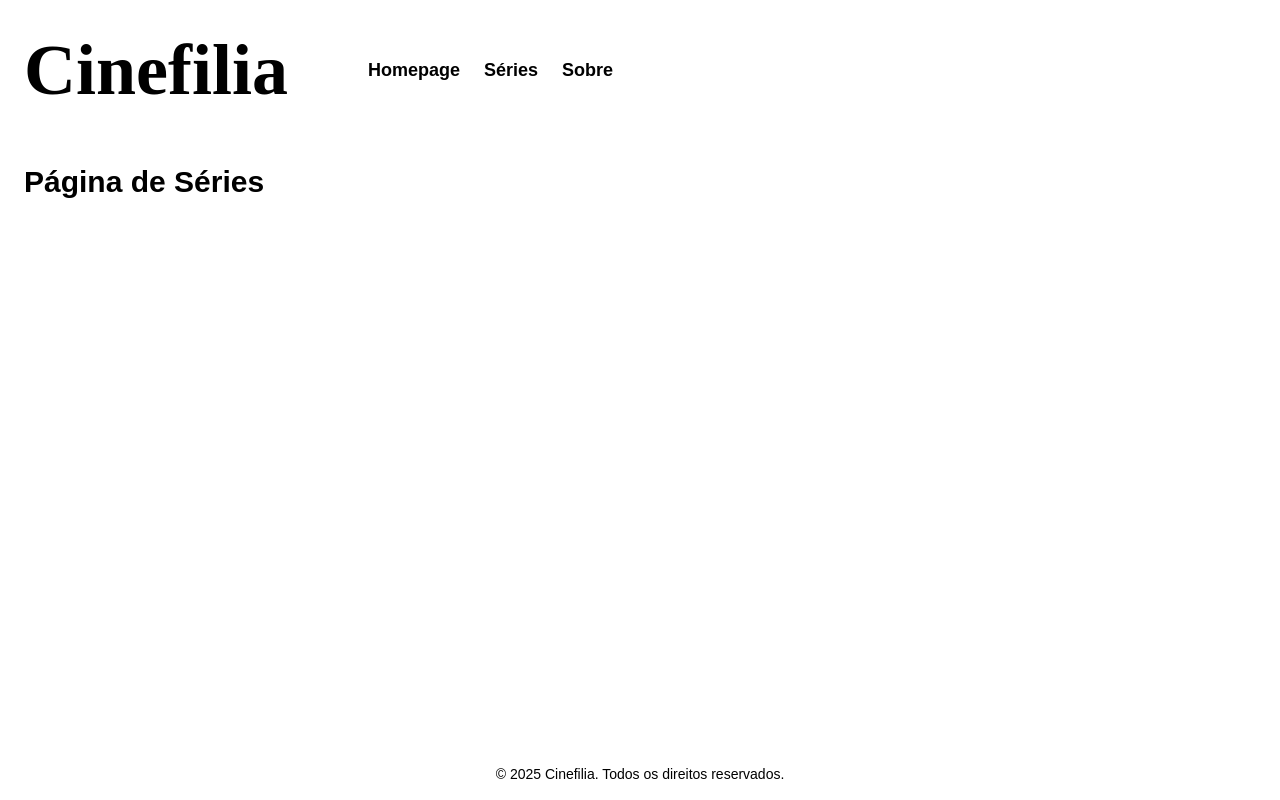
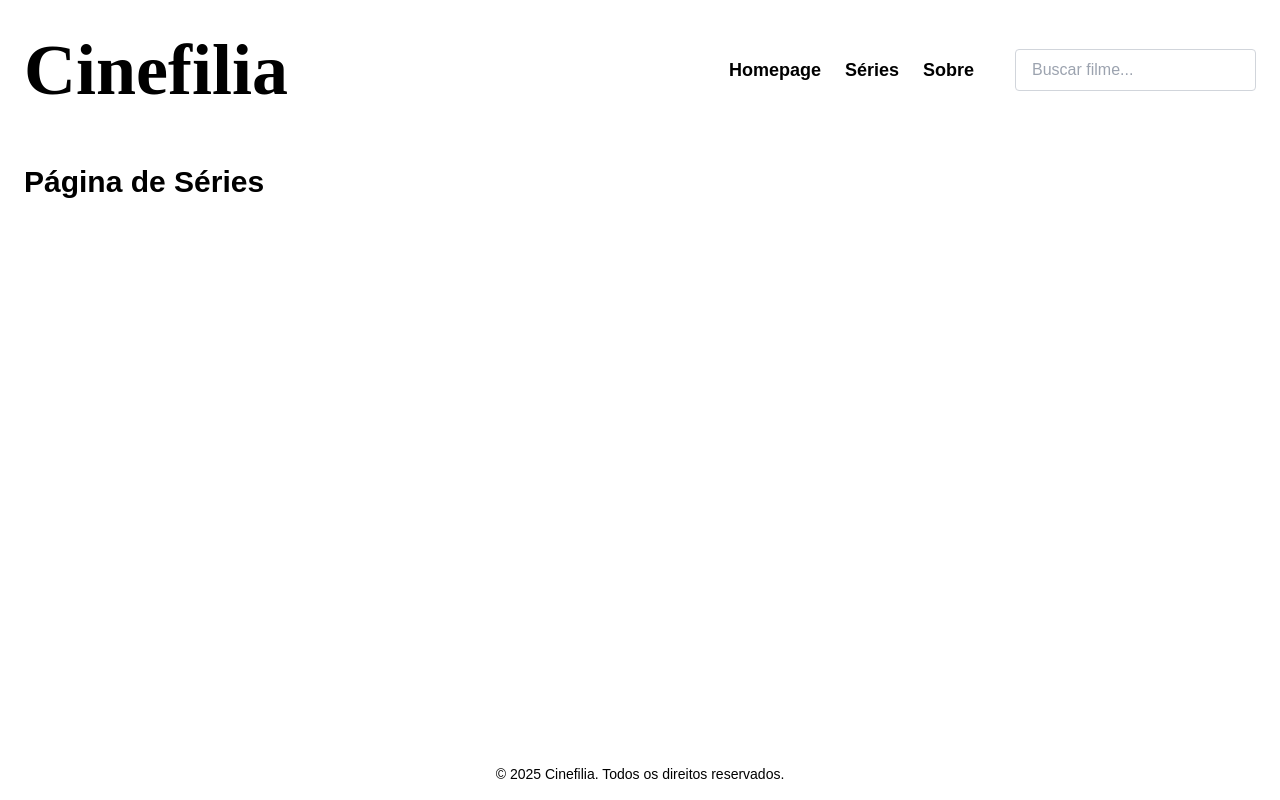
Before and after one commit to loulima/movie-grid, a Next.js app: page /series in a window 1280 px wide. Built offline with nearby package versions, Linux system fonts and the light colour scheme; no server answers.

Commit message:
feat: cria barra de busca

```diff
--- a/src/app/components/Header.tsx
+++ b/src/app/components/Header.tsx
@@ -1,15 +1,24 @@
 'use client';
-
-import { ReactElement } from "react";
-import { Navbar } from "./Navbar";
+import { ReactElement } from 'react';
+import { Navbar } from './Navbar';
+import { useSearch } from "@/context/SearchContext";
 
 export const Header = (): ReactElement => {
+  const { searchTerm, setSearchTerm } = useSearch();
+
   return (
-    <header className="bg-white py-4 px-6 flex flex-col md:flex-row gap-6 md:gap-[4rem] items-center justify-between">
-      <h1 className="text-[48px] sm:text-[56px] md:text-[72px] font-bold font-playfair text-black">
-        Cinefilia
-      </h1>
-      <Navbar />
+    <header className="bg-white py-4 px-6 flex flex-col sm:flex-row items-center justify-between">
+      <h1 className="text-[40px] sm:text-[72px] font-bold font-playfair text-black">Cinefilia</h1>
+      <div className="flex gap-4 items-center">
+        <Navbar />
+        <input
+          type="text"
+          placeholder="Buscar filme..."
+          value={searchTerm}
+          onChange={(e) => setSearchTerm(e.target.value)}
+          className="border border-gray-300 text-black rounded px-4 py-2 font-rubik w-full sm:w-[250px] focus:outline-none focus:ring-2 focus:ring-blue-500"
+        />
+      </div>
     </header>
   );
 };
--- /dev/null
+++ b/src/app/components/SearchBar.tsx
@@ -0,0 +1,21 @@
+"use client";
+import { ReactElement } from "react";
+
+type SearchBarProps = {
+  searchTerm: string;
+  onSearch: (query: string) => void;
+};
+
+export const SearchBar = ({ searchTerm, onSearch }: SearchBarProps): ReactElement => {
+  return (
+    <div className="w-full sm:w-auto">
+      <input
+        type="text"
+        placeholder="Buscar filme..."
+        value={searchTerm}
+        onChange={(e) => onSearch(e.target.value)}
+        className="border border-gray-300 rounded px-4 py-2 font-rubik text-black w-full sm:w-[250px] focus:outline-none focus:ring-2 focus:ring-blue-500"
+      />
+    </div>
+  );
+};
--- a/src/app/layout.tsx
+++ b/src/app/layout.tsx
@@ -3,14 +3,17 @@ import { Footer } from './components/Footer';
 import '@/styles/globals.css';
 import { ReactNode } from 'react';
 import { Metadata } from 'next';
+import { SearchProvider } from '@/context/SearchContext';
 
 export default function RootLayout({ children }: Readonly<{ children: ReactNode }>) {
   return (
     <html lang="en">
       <body className="flex flex-col min-h-screen bg-white">
-        <Header />
-        <main className="flex-1">{children}</main>
-        <Footer />
+        <SearchProvider>
+          <Header />
+          <main className="flex-1">{children}</main>
+          <Footer />
+        </SearchProvider>
       </body>
     </html>
   );
--- a/src/app/screens/homepage.tsx
+++ b/src/app/screens/homepage.tsx
@@ -5,11 +5,23 @@ import { Base } from '../components/Base';
 import { MovieCarousel } from '../components/MovieCarousel';
 import { getTopRatedMovies, getNowPlayingMovies, getUpcomingMovies } from '../services/fetchMovies';
 import { SectionDivider } from '../components/SectionDivider';
+import { useSearch } from '@/context/SearchContext';
+import { MovieCard } from '../components/MovieCard';
+
+type Movie = {
+  id: number;
+  title: string;
+  release_date: string;
+  poster_path: string;
+  vote_average: number;
+  overview: string;
+};
 
 export const Homepage = (): ReactElement => {
-  const [topRated, setTopRated] = useState([]);
-  const [nowPlaying, setNowPlaying] = useState([]);
-  const [upcoming, setUpcoming] = useState([]);
+  const { searchTerm } = useSearch();
+  const [topRated, setTopRated] = useState<Movie[]>([]);
+  const [nowPlaying, setNowPlaying] = useState<Movie[]>([]);
+  const [upcoming, setUpcoming] = useState<Movie[]>([]);
 
   useEffect(() => {
     getTopRatedMovies().then(setTopRated);
@@ -17,8 +29,25 @@ export const Homepage = (): ReactElement => {
     getUpcomingMovies().then(setUpcoming);
   }, []);
 
+  const allMovies = [...topRated, ...nowPlaying, ...upcoming];
+  const filteredMovies = allMovies.filter((movie) => movie.title.toLowerCase().includes(searchTerm.toLowerCase()));
+
+  const uniqueFilteredMovies = Array.from(new Map(filteredMovies.map((movie) => [movie.id, movie])).values());
+
   return (
     <Base>
+      {searchTerm ? (
+        <div className="grid grid-cols-2 md:grid-cols-3 lg:grid-cols-4 gap-6 p-6">
+          {filteredMovies.length > 0 ? (
+            Array.from(new Map(filteredMovies.map((movie) => [movie.id, movie])).values()).map((movie) => (
+              <MovieCard key={movie.id} movie={movie} />
+            ))
+          ) : (
+            <p className="text-center text-gray-500">Nenhum filme encontrado.</p>
+          )}
+        </div>
+      ) : (
+        <>
           <SectionDivider title="mais bem avaliados" />
           <MovieCarousel movies={topRated} />
 
@@ -27,7 +56,8 @@ export const Homepage = (): ReactElement => {
 
           <SectionDivider title="próximos lançamentos" />
           <MovieCarousel movies={upcoming} />
+        </>
+      )}
     </Base>
-
   );
 };
--- /dev/null
+++ b/src/context/SearchContext.tsx
@@ -0,0 +1,21 @@
+"use client";
+import { createContext, useContext, useState, ReactNode } from "react";
+
+const SearchContext = createContext<{
+  searchTerm: string;
+  setSearchTerm: (value: string) => void;
+}>({
+  searchTerm: "",
+  setSearchTerm: () => {},
+});
+
+export const SearchProvider = ({ children }: { children: ReactNode }) => {
+  const [searchTerm, setSearchTerm] = useState("");
+  return (
+    <SearchContext.Provider value={{ searchTerm, setSearchTerm }}>
+      {children}
+    </SearchContext.Provider>
+  );
+};
+
+export const useSearch = () => useContext(SearchContext);
```
Lines whose indentation alone changed are shown as unchanged.
